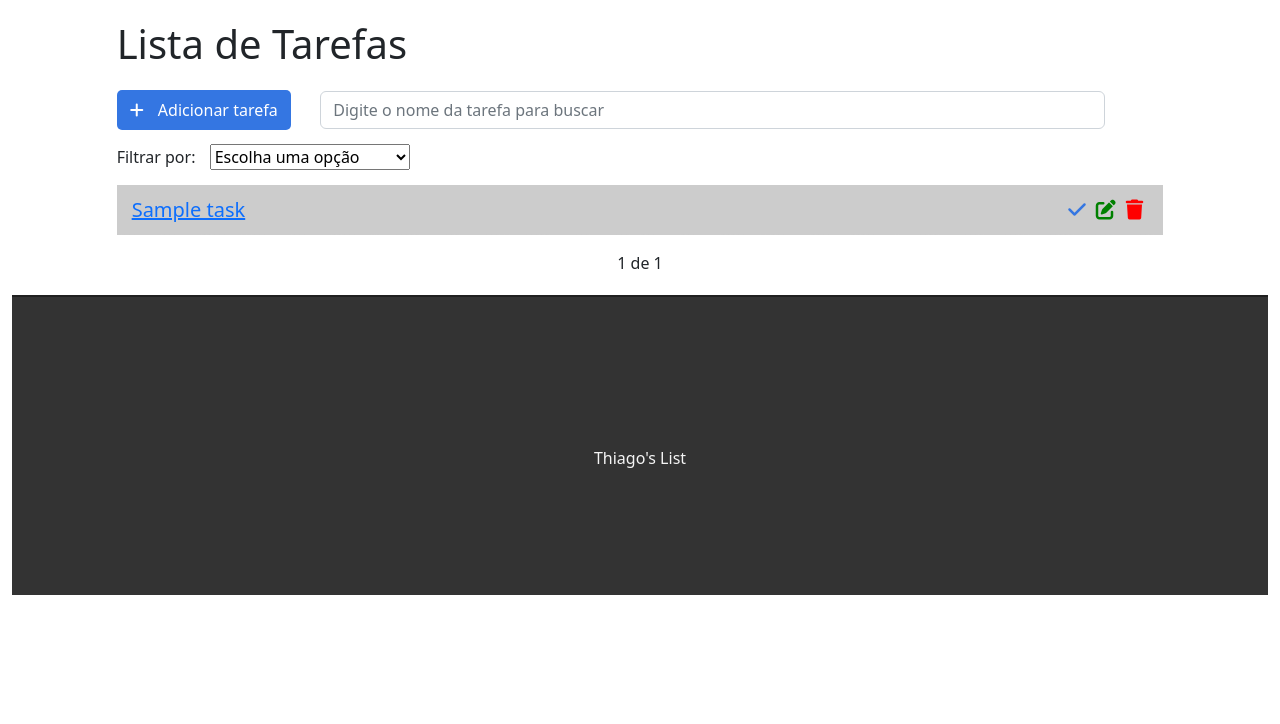
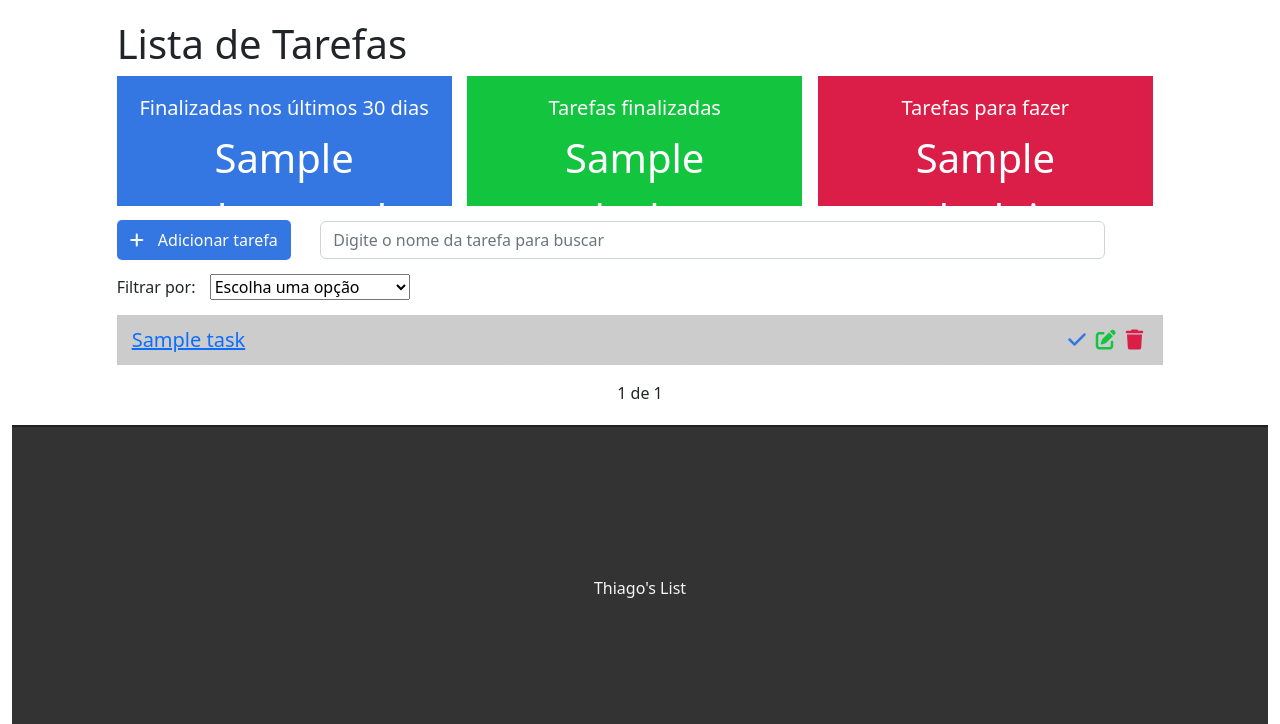
Before and after one commit to camargotn/todo_project, a Django app: template tasks/templates/tasks/list.html in a window 1280 px wide. Shown: the part 57-781 px from the top of the page. Run offline with Django 4.2, Linux system fonts and the light colour scheme; the template is opened without the code that fills it: most values are stand-ins (such as "Sample title", 1, 10 or a date in 2020); some libraries are stand-ins or nearby versions.

Commit message:
final project

```diff
--- a/tasks/static/css/styles.css
+++ b/tasks/static/css/styles.css
@@ -20,6 +20,51 @@
 .navbar-light .navbar-nav a.nav-link {
   color: #333;
   letter-spacing: 1px;
+}
+
+/* Dashboard */
+
+.dashboard {
+  padding: 0;
+  width: 100%;
+  display: block;
+}
+
+.dashboard h4 {
+  font-size: 20px;
+}
+
+.dashboard span {
+  font-size: 40px;
+  display: block;
+  width: 100%;
+}
+
+.dashboard-box {
+  float: left;
+  background-color: #dfdfdf;
+  color: #fff;
+  padding: 20px;
+  box-sizing: border-box;
+  height: 130px;
+  width: 32%;
+  text-align: center;
+}
+
+.dashboard-box:nth-child(2) {
+  margin-inline: 1.5%;
+}
+
+#dashboard-lastdays {
+  background-color: #3476e2;
+}
+
+#dashboard-done {
+  background-color: #13c43f;
+}
+
+#dashboard-doing {
+  background-color: #db1e47;
 }
 
 /* Botão adicionar */
@@ -103,11 +148,11 @@
 }
 
 .fas.fa-trash {
-  color: red;
+  color: #db1e47;
 }
 
 .fas.fa-edit {
-  color: green;
+  color: #13c43f;
 }
 
 .fas.fa-check {
--- a/tasks/templates/tasks/list.html
+++ b/tasks/templates/tasks/list.html
@@ -7,6 +7,21 @@
 <!-- Bootstrap trabalha com 12 col -->
 <div class="offset-1 col-10 list-div">
   <h1>Lista de Tarefas</h1>
+
+  <div class="container dashboard">
+    <div class="col-4 dashboard-box" id="dashboard-lastdays">
+      <h4>Finalizadas nos últimos 30 dias</h4>
+      <span> {{tasksrecently}} </span>
+    </div>
+    <div class="col-4 dashboard-box" id="dashboard-done">
+      <h4>Tarefas finalizadas</h4>
+      <span> {{tasksdone}} </span>
+    </div>
+    <div class="col-4 dashboard-box" id="dashboard-doing">
+      <h4>Tarefas para fazer</h4>
+      <span> {{tasksdoing}} </span>
+    </div>
+  </div>
 
   <a href="newtask/" id="add-link">
 
```
Also changed, not shown: tasks/views.py (+6 -1 lines), db.sqlite3.
